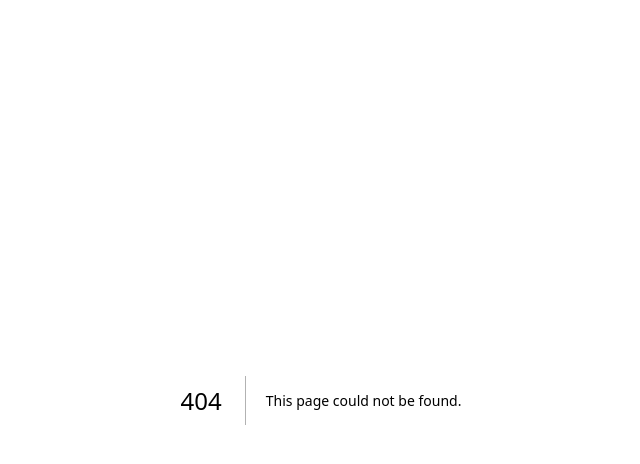
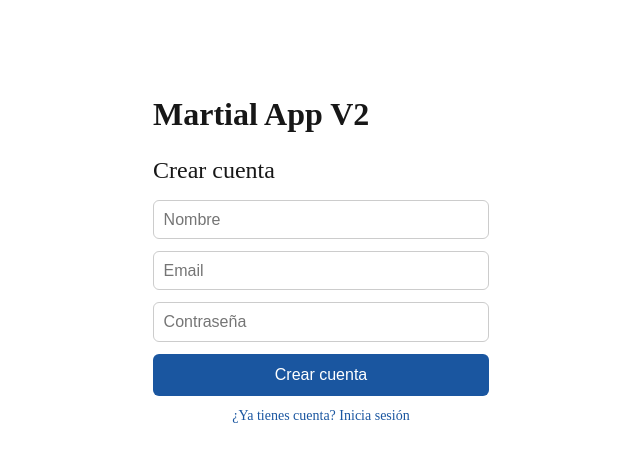
Before and after one commit to MartialOneOnline/martial-v2, a Next.js app in the folder apps/web/: page /register in a window 1280 px wide. Before the commit this address had no page. Shown: the top 464 px of the page, without its empty margins (319-959 px from the left). Built offline with nearby package versions, Linux system fonts and the light colour scheme; no server answers.

Commit message:
feat: add Supabase Auth with login and register pages

```diff
--- /dev/null
+++ b/apps/web/app/register/page.tsx
@@ -0,0 +1,83 @@
+'use client'
+
+import { useState } from 'react'
+import { useRouter } from 'next/navigation'
+import { createClient } from '../../lib/supabase/client'
+
+export default function RegisterPage() {
+  const [name, setName]         = useState('')
+  const [email, setEmail]       = useState('')
+  const [password, setPassword] = useState('')
+  const [error, setError]       = useState('')
+  const [loading, setLoading]   = useState(false)
+  const router   = useRouter()
+  const supabase = createClient()
+
+  async function handleRegister() {
+    setLoading(true)
+    setError('')
+    const { error } = await supabase.auth.signUp({
+      email,
+      password,
+      options: { data: { name } },
+    })
+    if (error) {
+      setError(error.message)
+      setLoading(false)
+      return
+    }
+    router.push('/dashboard')
+  }
+
+  return (
+    <div style={{ padding: '2rem', maxWidth: '400px', margin: '4rem auto' }}>
+      <h1 style={{ marginBottom: '1.5rem' }}>Martial App V2</h1>
+      <h2 style={{ marginBottom: '1rem', fontWeight: 'normal' }}>Crear cuenta</h2>
+      <div style={{ display: 'flex', flexDirection: 'column', gap: '0.75rem' }}>
+        <input
+          type="text"
+          placeholder="Nombre"
+          value={name}
+          onChange={(e) => setName(e.target.value)}
+          style={{ padding: '0.6rem', fontSize: '1rem', borderRadius: '6px', border: '1px solid #ccc' }}
+        />
+        <input
+          type="email"
+          placeholder="Email"
+          value={email}
+          onChange={(e) => setEmail(e.target.value)}
+          style={{ padding: '0.6rem', fontSize: '1rem', borderRadius: '6px', border: '1px solid #ccc' }}
+        />
+        <input
+          type="password"
+          placeholder="Contraseña"
+          value={password}
+          onChange={(e) => setPassword(e.target.value)}
+          style={{ padding: '0.6rem', fontSize: '1rem', borderRadius: '6px', border: '1px solid #ccc' }}
+        />
+        {error && (
+          <p style={{ color: '#dc2626', fontSize: '0.875rem', margin: 0 }}>{error}</p>
+        )}
+        <button
+          onClick={handleRegister}
+          disabled={loading}
+          style={{
+            padding: '0.75rem',
+            fontSize: '1rem',
+            backgroundColor: '#1A56A0',
+            color: 'white',
+            border: 'none',
+            borderRadius: '6px',
+            cursor: loading ? 'not-allowed' : 'pointer',
+            opacity: loading ? 0.7 : 1
+          }}
+        >
+          {loading ? 'Registrando...' : 'Crear cuenta'}
+        </button>
+        <a href="/login" style={{ textAlign: 'center', color: '#1A56A0', fontSize: '0.875rem' }}>
+          ¿Ya tienes cuenta? Inicia sesión
+        </a>
+      </div>
+    </div>
+  )
+}
--- /dev/null
+++ b/apps/web/lib/supabase/client.ts
@@ -0,0 +1,8 @@
+import { createBrowserClient } from '@supabase/ssr'
+
+export function createClient() {
+  return createBrowserClient(
+    process.env.NEXT_PUBLIC_SUPABASE_URL!,
+    process.env.NEXT_PUBLIC_SUPABASE_PUBLISHABLE_KEY!
+  )
+}
```
Also changed, not shown: apps/web/app/login/page.tsx (added, +71 -0 lines), apps/web/lib/supabase/server.ts (added, +27 -0 lines), 1 other file (tests, documents, lock files or other folders).
